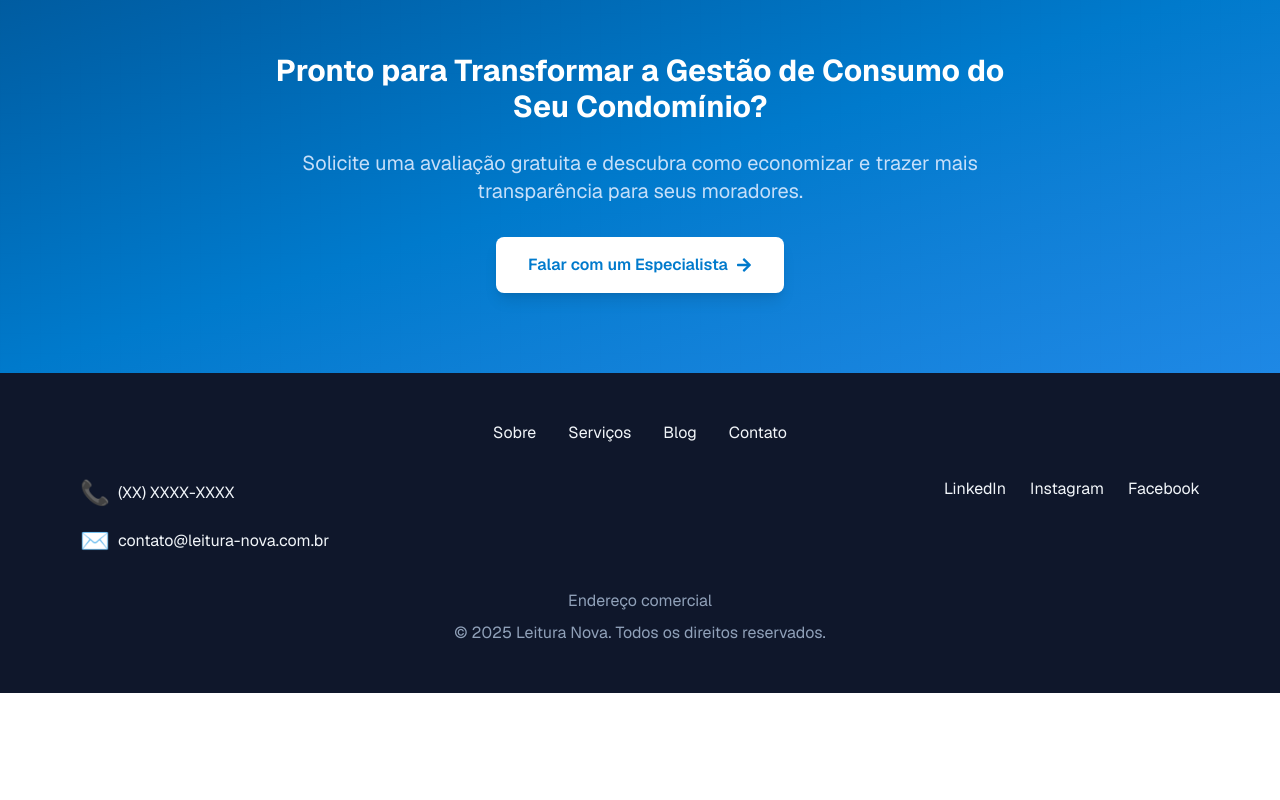
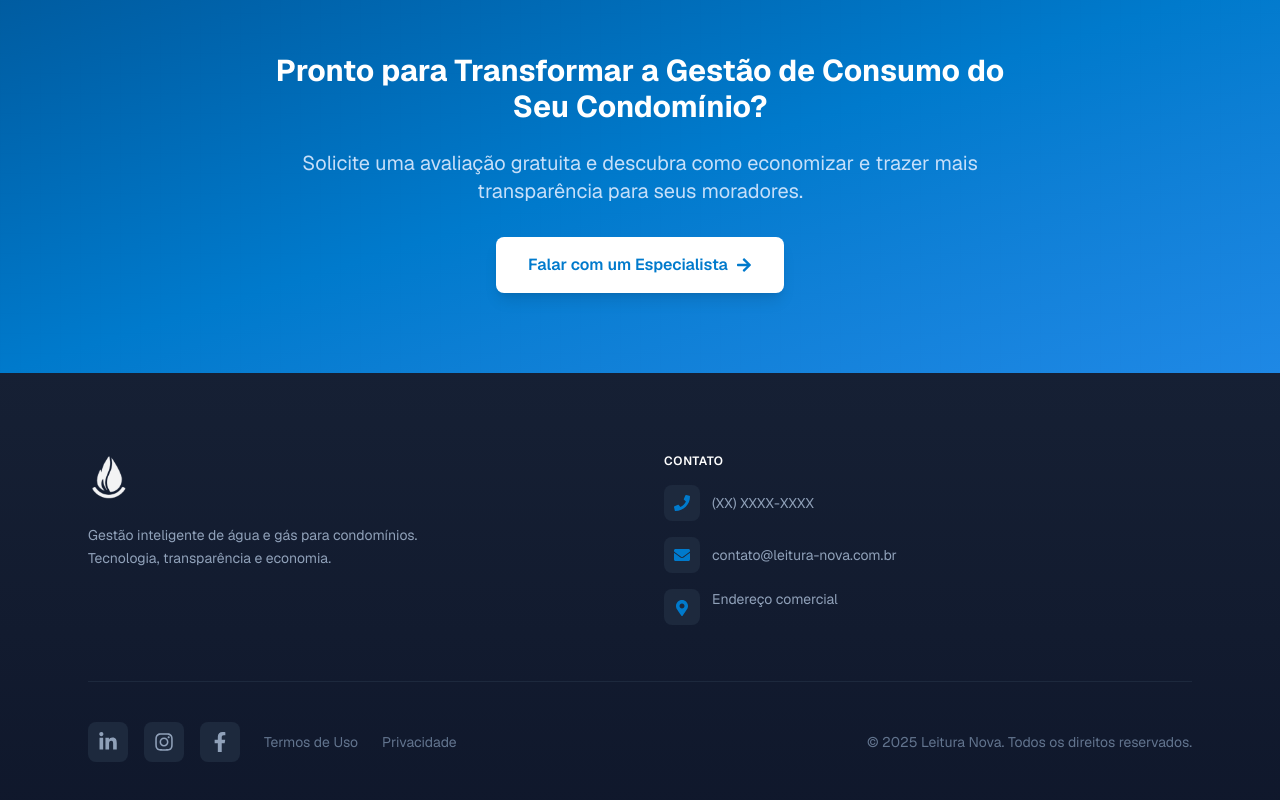
Before and after one commit to adrianoals/leitura-nova-platform, a Next.js app: page / in a window 1280 px wide. Shown: the part 4404-5204 px from the top of the page. Before the commit the page ends 5097 px from the top, so only its background shows below. Built offline with nearby package versions, Linux system fonts and the light colour scheme.

Commit message:
Refactor Footer component to enhance layout and styling, adding navigation links and social media icons. Update SocialLink type to include optional icon property.

```diff
--- a/src/components/layout/Footer.tsx
+++ b/src/components/layout/Footer.tsx
@@ -1,53 +1,113 @@
 import Link from 'next/link';
+import { FaLinkedinIn, FaInstagram, FaFacebookF, FaPhone, FaEnvelope, FaMapMarkerAlt } from 'react-icons/fa';
 import { SocialLink } from '@/types';
 
+const legalLinks = [
+  { label: "Termos de Uso", href: "/termos" },
+  { label: "Privacidade", href: "/privacidade" },
+];
+
 const socialLinks: SocialLink[] = [
-  { name: "LinkedIn", color: "blue-400", href: "#" },
-  { name: "Instagram", color: "pink-400", href: "#" },
-  { name: "Facebook", color: "blue-400", href: "#" }
+  { name: "LinkedIn", href: "#", icon: FaLinkedinIn },
+  { name: "Instagram", href: "#", icon: FaInstagram },
+  { name: "Facebook", href: "#", icon: FaFacebookF },
 ];
 
 export default function Footer() {
   const year = new Date().getFullYear();
 
   return (
-    <footer className="bg-slate-900 text-slate-100 py-12 relative overflow-hidden">
-      <div className="absolute inset-0 bg-[url('/grid.svg')] opacity-5"></div>
-      <div className="max-w-6xl mx-auto px-4 relative">
-        <nav className="flex flex-wrap justify-center gap-8 mb-8">
-          {["Sobre", "Serviços", "Blog", "Contato"].map((item) => (
-            <a key={item} href={`#${item.toLowerCase()}`} className="hover:text-vscode-blue transition-colors">
-              {item}
+    <footer className="bg-slate-900 text-slate-300 relative overflow-hidden">
+      {/* Subtle gradient and pattern */}
+      <div className="absolute inset-0 bg-gradient-to-b from-slate-800/50 to-transparent pointer-events-none" />
+      <div className="absolute inset-0 bg-[url('/grid.svg')] opacity-[0.04] pointer-events-none" />
+
+      <div className="relative max-w-6xl mx-auto px-6 py-16 lg:py-20">
+        <div className="grid grid-cols-1 gap-12 lg:grid-cols-2 lg:gap-12">
+          {/* Brand column */}
+          <div>
+            <Link href="/" className="inline-block focus:outline-none focus:ring-2 focus:ring-vscode-blue rounded">
+              <img
+                src="/images/logoleituranova-hero.jpg"
+                alt="Leitura Nova"
+                className="h-12 w-auto brightness-0 invert opacity-95 hover:opacity-100 transition-opacity"
+              />
+            </Link>
+            <p className="mt-4 text-sm leading-relaxed text-slate-400 max-w-sm">
+              Gestão inteligente de água e gás para condomínios. Tecnologia, transparência e economia.
+            </p>
+          </div>
+
+          {/* Contact */}
+          <div>
+            <h3 className="text-xs font-semibold uppercase tracking-wider text-white">
+              Contato
+            </h3>
+            <ul className="mt-4 space-y-4">
+              <li>
+                <a
+                  href="tel:+5500000000000"
+                  className="inline-flex items-center gap-3 text-sm text-slate-400 hover:text-vscode-blue transition-colors"
+                >
+                  <span className="flex h-9 w-9 items-center justify-center rounded-lg bg-slate-800 text-vscode-blue">
+                    <FaPhone className="h-4 w-4" />
+                  </span>
+                  (XX) XXXX-XXXX
                 </a>
-          ))}
-        </nav>
-        <div className="grid md:grid-cols-2 gap-8 mb-8">
-          <div className="space-y-4">
-            <div className="flex items-center gap-2 hover:text-vscode-blue transition-colors cursor-pointer">
-              <span className="text-2xl">📞</span>
-              <span>(XX) XXXX-XXXX</span>
-            </div>
-            <div className="flex items-center gap-2 hover:text-vscode-blue transition-colors cursor-pointer">
-              <span className="text-2xl">✉️</span>
-              <span>contato@leitura-nova.com.br</span>
+              </li>
+              <li>
+                <a
+                  href="mailto:contato@leitura-nova.com.br"
+                  className="inline-flex items-center gap-3 text-sm text-slate-400 hover:text-vscode-blue transition-colors"
+                >
+                  <span className="flex h-9 w-9 items-center justify-center rounded-lg bg-slate-800 text-vscode-blue">
+                    <FaEnvelope className="h-4 w-4" />
+                  </span>
+                  contato@leitura-nova.com.br
+                </a>
+              </li>
+              <li className="inline-flex items-start gap-3 text-sm text-slate-400">
+                <span className="flex h-9 w-9 shrink-0 items-center justify-center rounded-lg bg-slate-800 text-vscode-blue">
+                  <FaMapMarkerAlt className="h-4 w-4 mt-0.5" />
+                </span>
+                <span>Endereço comercial</span>
+              </li>
+            </ul>
           </div>
         </div>
-          <div className="flex justify-center md:justify-end gap-6">
-            {socialLinks.map((social) => (
+
+        {/* Social + legal + copyright */}
+        <div className="mt-14 pt-10 border-t border-slate-800">
+          <div className="flex flex-col items-center gap-6 sm:flex-row sm:justify-between">
+            <div className="flex flex-wrap items-center justify-center gap-6">
+              <div className="flex gap-4">
+                {socialLinks.map((social) => {
+                  const Icon = social.icon;
+                  if (!Icon) return null;
+                  return (
                     <Link
                       key={social.name}
                       href={social.href}
                       aria-label={social.name}
-                className="hover:text-vscode-blue transition-colors"
+                      className="flex h-10 w-10 items-center justify-center rounded-lg bg-slate-800 text-slate-400 hover:bg-vscode-blue hover:text-white transition-colors"
                     >
-                {social.name}
+                      <Icon className="h-5 w-5" />
+                    </Link>
+                  );
+                })}
+              </div>
+              <nav className="flex gap-6 text-sm text-slate-500" aria-label="Legal">
+                {legalLinks.map((link) => (
+                  <Link key={link.href} href={link.href} className="hover:text-vscode-blue transition-colors">
+                    {link.label}
                   </Link>
                 ))}
+              </nav>
             </div>
+            <p className="text-sm text-slate-500">
+              © {year} Leitura Nova. Todos os direitos reservados.
+            </p>
           </div>
-        <div className="text-center text-slate-400">
-          <p>Endereço comercial</p>
-          <p className="mt-2">© {year} Leitura Nova. Todos os direitos reservados.</p>
         </div>
       </div>
     </footer>
--- a/src/types/index.ts
+++ b/src/types/index.ts
@@ -19,6 +19,7 @@ export interface Differentiator {
 
 export interface SocialLink {
   name: string;
-  color: string;
   href: string;
+  icon?: IconType;
+  color?: string;
 }
```
Lines whose indentation alone changed are shown as unchanged.
